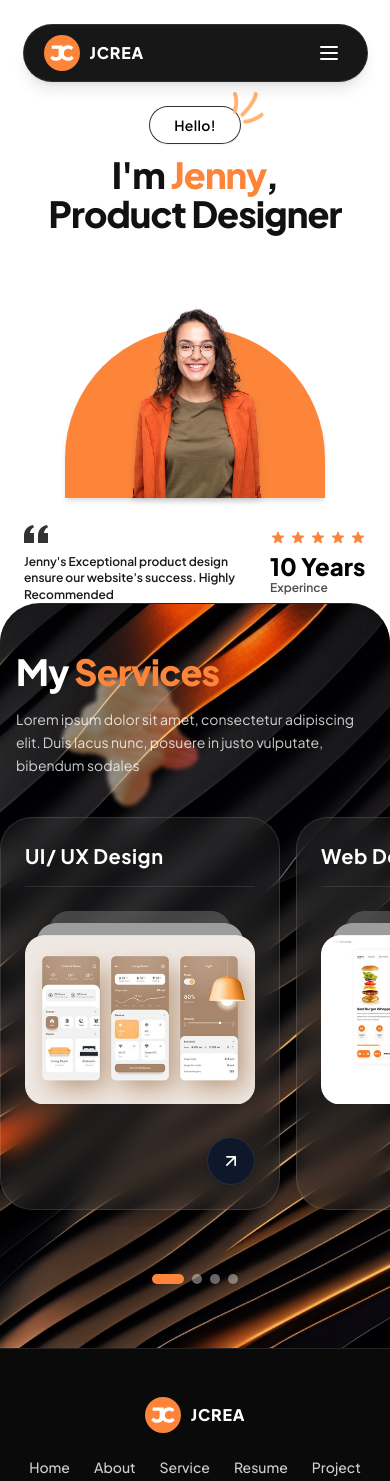
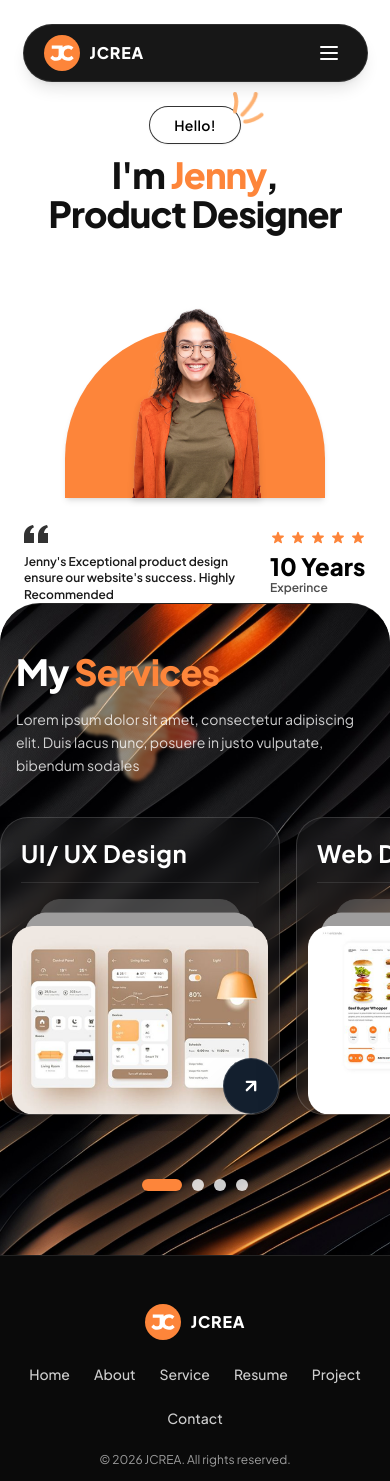
Before and after one commit to GausAlMunirTushar/technical-assessment-design-pillar1, a Next.js app: page / in a window 390 px wide. Shown: the top 1481 px of the page. Built offline with nearby package versions, Linux system fonts and the light colour scheme.

Commit message:
feat: implement responsive ServiceCard component, slider indicators, and associated design tokens

```diff
--- a/src/app/globals.css
+++ b/src/app/globals.css
@@ -48,3 +48,26 @@ body {
   -ms-overflow-style: none;
   scrollbar-width: none;
 }
+
+/* Responsive cutout mask for ServiceCard inner mockup container */
+.service-card-cutout {
+  /* Default mobile (< 640px): button is 56px (radius 28px), cutout radius 39px */
+  -webkit-mask-image: radial-gradient(circle 39px at calc(100% - 28px) calc(100% - 28px), transparent 38.5px, black 39px);
+  mask-image: radial-gradient(circle 39px at calc(100% - 28px) calc(100% - 28px), transparent 38.5px, black 39px);
+}
+
+@media (min-width: 640px) {
+  .service-card-cutout {
+    /* SM screens (640px - 767px): button is 64px (radius 32px), cutout radius 44px */
+    -webkit-mask-image: radial-gradient(circle 44px at calc(100% - 32px) calc(100% - 32px), transparent 43.5px, black 44px);
+    mask-image: radial-gradient(circle 44px at calc(100% - 32px) calc(100% - 32px), transparent 43.5px, black 44px);
+  }
+}
+
+@media (min-width: 768px) {
+  .service-card-cutout {
+    /* MD+ screens (>= 768px): button is 68px (radius 34px), cutout radius 47px */
+    -webkit-mask-image: radial-gradient(circle 47px at calc(100% - 34px) calc(100% - 34px), transparent 46.5px, black 47px);
+    mask-image: radial-gradient(circle 47px at calc(100% - 34px) calc(100% - 34px), transparent 46.5px, black 47px);
+  }
+}
--- a/src/components/ServiceCard.tsx
+++ b/src/components/ServiceCard.tsx
@@ -14,33 +14,34 @@ export const ServiceCard: React.FC<ServiceCardProps> = ({
 	altText,
 }) => {
 	return (
-    <div className="relative group w-full min-w-70 xs:min-w-[310px] md:min-w-0 bg-dark-card border border-border-card rounded-4xl p-6 flex flex-col justify-between overflow-hidden backdrop-blur-md shadow-xl transition-transform duration-300 hover:-translate-y-1 snap-start">
-      {/* Title Header */}
-      <div className="flex items-center justify-between pb-4 border-b border-white/10">
-        <h3 className="text-xl sm:text-2xl font-bold text-white tracking-wide">
+		<div className="relative group w-full min-w-70 xs:min-w-[300px] md:min-w-0 bg-white/[0.04] border border-white/15 hover:border-white/25 rounded-[28px] xs:rounded-[32px] sm:rounded-[36px] md:rounded-[40px] flex flex-col justify-between backdrop-blur-md shadow-2xl transition-all duration-300 hover:-translate-y-2 snap-start">
+			{/* Title Header & Horizontal Line */}
+			<div className="p-5 xs:p-6 sm:p-7 pb-0">
+				<h3 className="text-2xl sm:text-3xl md:text-[28px] lg:text-[32px] font-bold text-white tracking-wide leading-tight">
 					{title}
 				</h3>
+				<div className="w-full h-[1px] bg-white/10 mt-3.5 sm:mt-4 mb-4 sm:mb-5" />
 			</div>
 
-      {/* Mockup Image Stack */}
-      <div className="relative w-full h-52.5 sm:h-57.5 my-4 flex items-center justify-center">
+			{/* Mockup Image Container */}
+			<div className="relative w-full">
+				<div className="relative w-full aspect-[4/3.1]">
 					<Image
 						src={imageSrc}
 						alt={altText}
 						fill
 						sizes="(max-width: 768px) 100vw, 33vw"
-          className="object-contain transition-transform duration-500 group-hover:scale-105"
+						className="object-contain object-bottom transition-transform duration-500 group-hover:scale-105"
 					/>
-      </div>
 
-      {/* Action Button at bottom right */}
-      <div className="flex justify-end pt-2">
+					{/* Circular Action Button docked inside bottom-right cutout notch */}
 					<button
-          className="w-12 h-12 rounded-full bg-[#0F172A] border border-white/10 text-white flex items-center justify-center group-hover:bg-accent-orange group-hover:border-accent-orange transition-colors duration-300 shadow-md focus-visible:ring-2 focus-visible:ring-accent-orange focus-visible:outline-hidden cursor-pointer"
+						className="absolute bottom-0 right-0 z-20 w-14 h-14 sm:w-16 sm:h-16 md:w-[68px] md:h-[68px] rounded-full bg-[#131F2E] border border-white/15 text-white flex items-center justify-center group-hover:bg-accent-orange group-hover:border-accent-orange transition-all duration-300 shadow-2xl focus-visible:ring-2 focus-visible:ring-accent-orange focus-visible:outline-hidden cursor-pointer"
 						aria-label={`Learn more about ${title}`}
 					>
-          <ArrowDiagonalIcon className="w-5 h-5 group-hover:translate-x-0.5 group-hover:-translate-y-0.5 transition-transform" />
+						<ArrowDiagonalIcon className="w-5 h-5 sm:w-6 sm:h-6 stroke-[2.8] group-hover:translate-x-0.5 group-hover:-translate-y-0.5 transition-transform" />
 					</button>
+				</div>
 			</div>
 		</div>
 	);
--- a/src/components/SliderIndicators.tsx
+++ b/src/components/SliderIndicators.tsx
@@ -13,20 +13,20 @@ export const SliderIndicators: React.FC<SliderIndicatorsProps> = ({
 }) => {
   return (
     <div
-      className={`flex items-center justify-center gap-2 ${className}`}
+      className={`flex items-center justify-center gap-2.5 ${className}`}
       aria-label="Carousel pagination"
     >
       {Array.from({ length: total }).map((_, i) =>
         i === activeIndex ? (
           <span
             key={i}
-            className="w-8 h-2.5 bg-accent-orange rounded-full transition-all duration-300"
+            className="w-10 h-3 bg-accent-orange rounded-full transition-all duration-300 shadow-sm"
             aria-current="true"
           />
         ) : (
           <span
             key={i}
-            className="w-2.5 h-2.5 bg-white/40 rounded-full transition-all duration-300 hover:bg-white/60 cursor-pointer"
+            className="w-3 h-3 bg-white/80 rounded-full transition-all duration-300 hover:bg-white cursor-pointer"
           />
         )
       )}
```
Lines whose indentation alone changed are shown as unchanged.
